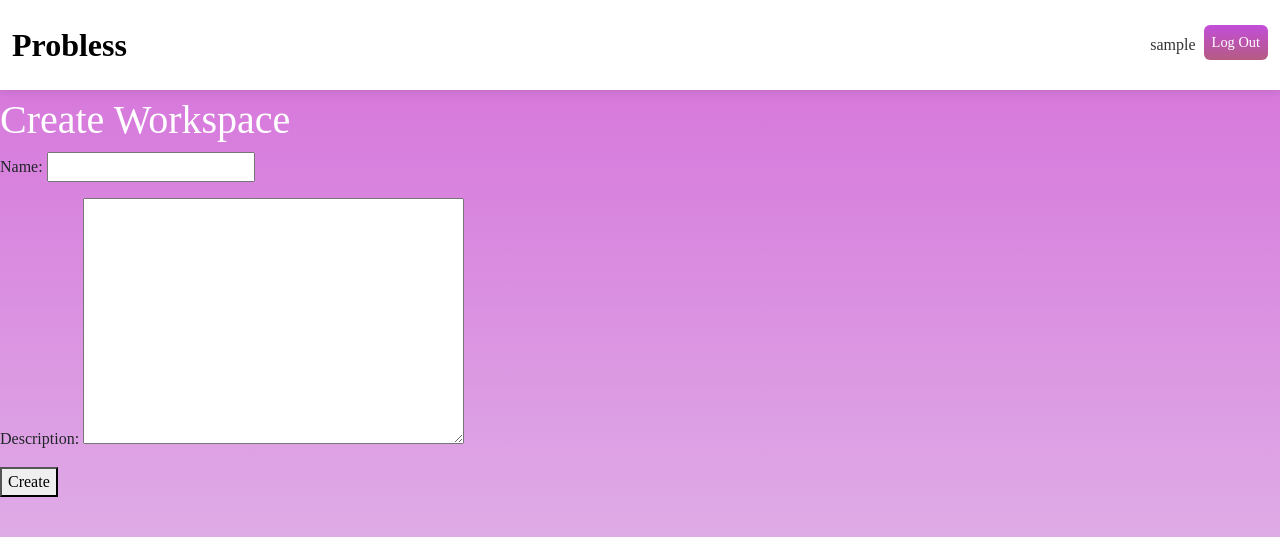
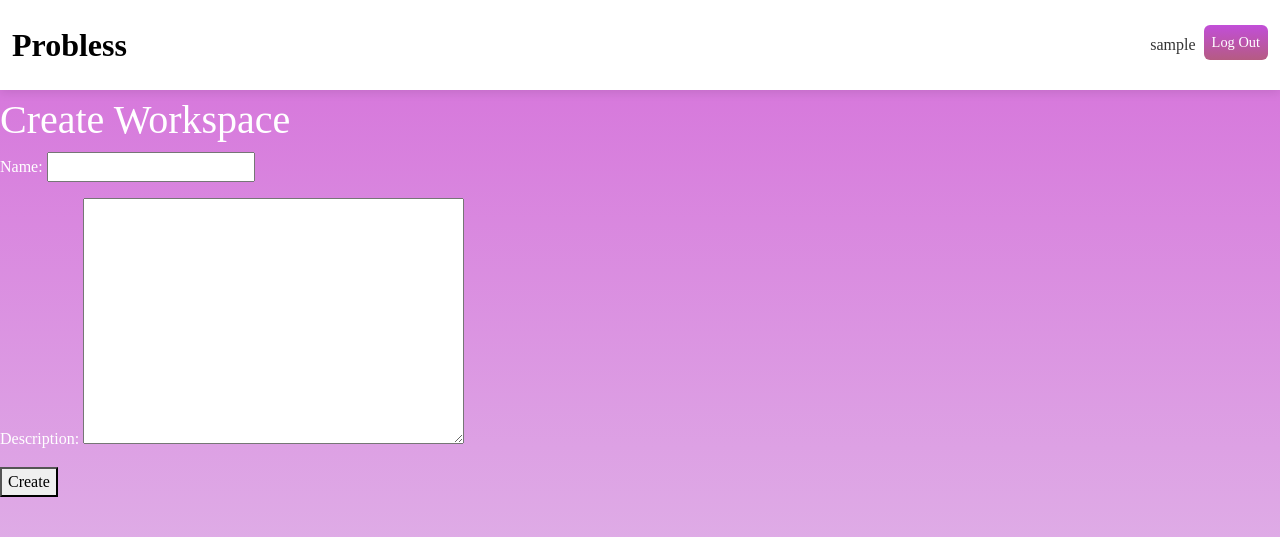
Before and after one commit to luismarrer/Probless-project, a Django app: page /workspaces/create/ in a window 1280 px wide. Shown: the top 537 px of the page. Run offline with Django 5.2, Linux system fonts and the light colour scheme; the visitor is signed in with stand-in values (Sample User, id 1); some web fonts are replaced.

Commit message:
Updating format for creation forms

```diff
--- a/probless-backend/workspace/templates/create_department.html
+++ b/probless-backend/workspace/templates/create_department.html
@@ -4,12 +4,12 @@
 
 {% block content %}
 
-
+<div class="text-white">
 	<h1 class="mt-5 pt-5 text-white">Create a new department</h1>
 	<form method="POST">
 		{% csrf_token %}
 		{{ form.as_p }}
 		<button type="submit">Create</button>
 	</form>
-
+</div>
 {% endblock %}
--- a/probless-backend/workspace/templates/create_workspace.html
+++ b/probless-backend/workspace/templates/create_workspace.html
@@ -2,6 +2,7 @@
 
 
 {% block content %}
+<div class="text-white">
 	<form method="POST">
 		{% csrf_token %}
 		<h1 class="mt-5 pt-5 text-white">Create Workspace</h1>
@@ -10,4 +11,5 @@
 		{{ form.as_p }}
 		<button type="submit">Create</button>
 	</form>
+</div>
 {% endblock %}
```
